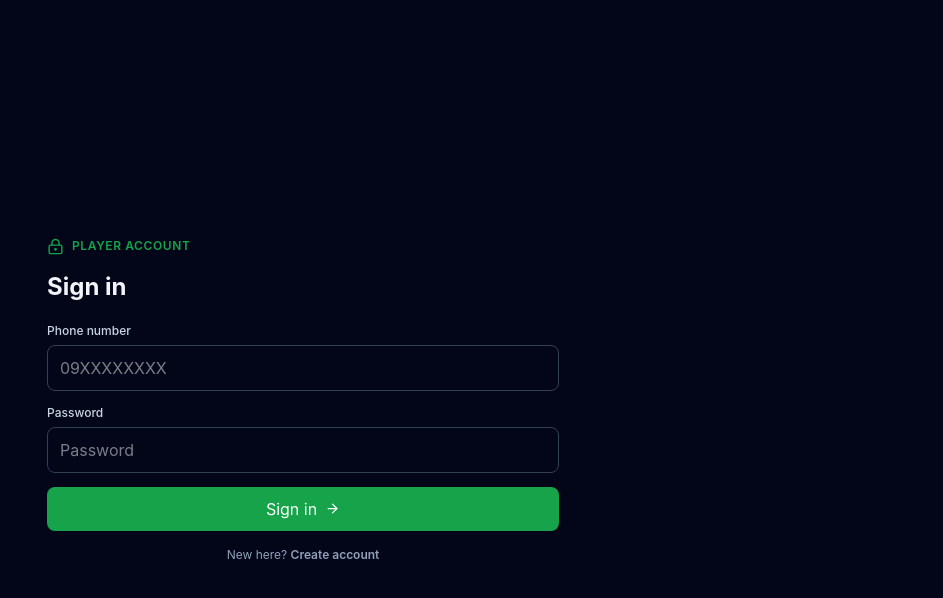
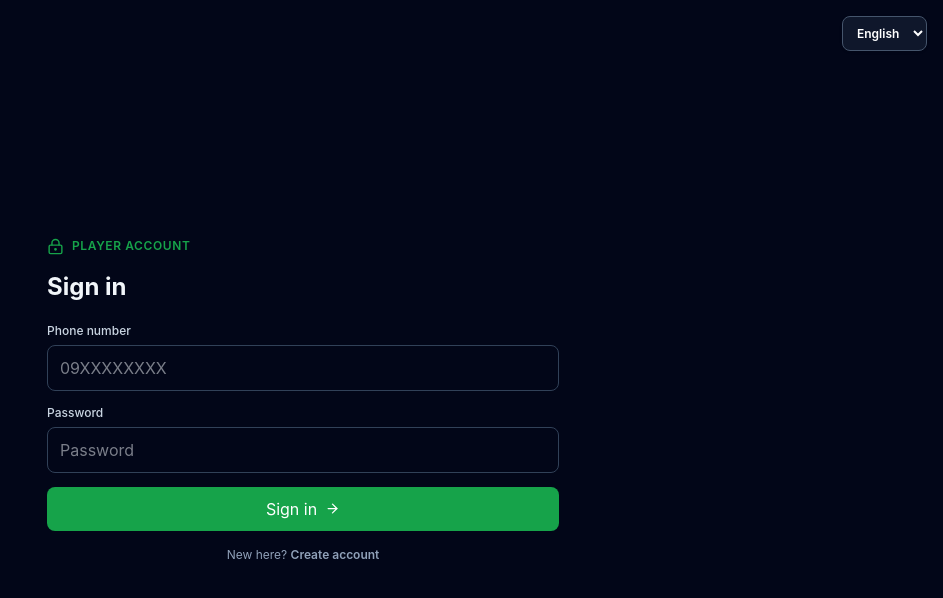
Before and after one commit to tadiosgb1/Edilbetting, a Next.js app in the folder frontend-next/: page /auth/login in a window 1280 px wide. Shown: the top 598 px of the page, without its empty margins (337-1280 px from the left). Built offline with nearby package versions, Linux system fonts and the light colour scheme.

Commit message:
Add language selector to authentication pages

```diff
--- a/frontend-next/src/components/auth/auth-page.tsx
+++ b/frontend-next/src/components/auth/auth-page.tsx
@@ -5,7 +5,7 @@ import Link from "next/link";
 import { useRouter } from "next/navigation";
 import { ArrowRight, LockKeyhole, UserPlus, X } from "lucide-react";
 import { useToast } from "@/components/toast-provider";
-import { useLanguage } from "@/components/language-provider";
+import { LanguageSelector, useLanguage } from "@/components/language-provider";
 import { hashPassword, normalizePhone, useAuthStore, type UserRole } from "@/stores/auth-store";
 
 type AuthMode = "login" | "register";
@@ -159,5 +159,12 @@ export default function AuthPage({
     </div>;
   }
 
-  return <main className="grid min-h-screen place-items-center bg-slate-950 px-4 py-8">{form}</main>;
+  return (
+    <main className="relative grid min-h-screen place-items-center bg-slate-950 px-4 py-8">
+      <div className="fixed right-4 top-4 z-20">
+        <LanguageSelector compact />
+      </div>
+      {form}
+    </main>
+  );
 }
```
